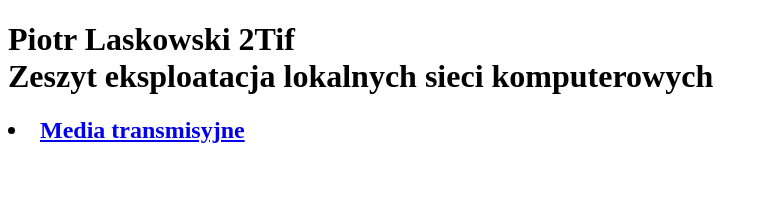
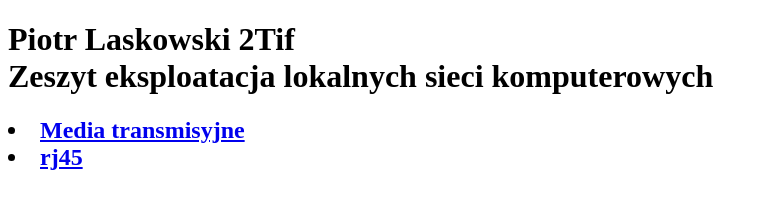
Before and after one commit to piotrek1tif/zeszyt, a plain HTML site: page siecikomputerowe.html in a window 1280 px wide. Shown: the whole page, without its empty margins (0-767 px from the left). Drawn offline with Linux system fonts and the light colour scheme.

Commit message:
Update siecikomputerowe.html

```diff
--- a/siecikomputerowe.html
+++ b/siecikomputerowe.html
@@ -14,5 +14,8 @@
         <h2><li><a href="mediatransmisyjne.html" target="_blank">
                     Media transmisyjne    </a>
     </li>
+         <li><a href="rj45.html" target="_blank">
+                    rj45    </a>
+    </li>
         </h2>
     </body>
```
